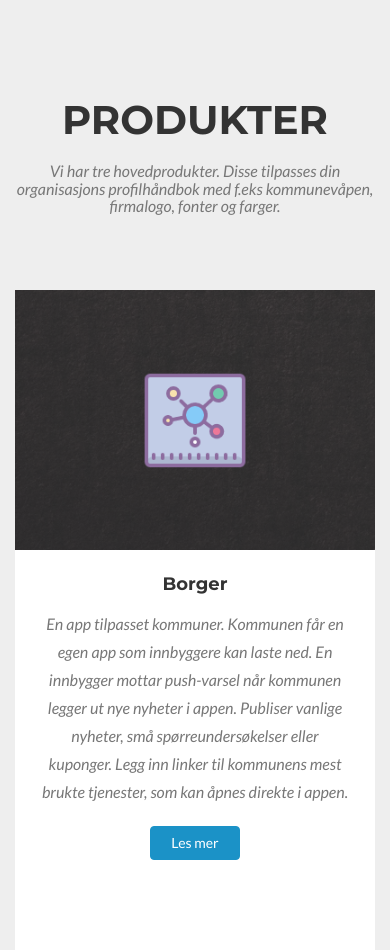
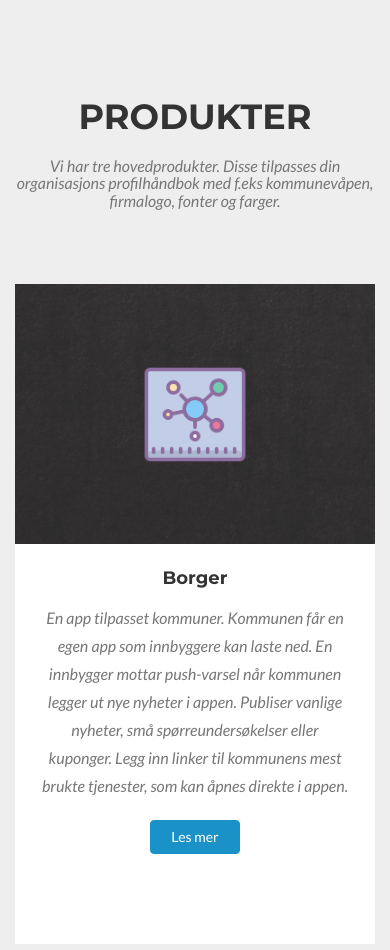
Before and after one commit to iernie/oyvindvol.github.io, a website: page index.html in a window 390 px wide. Shown: the part 846-1796 px from the top of the page. Drawn offline with nearby package versions, Linux system fonts and the light colour scheme; a web font is replaced by a local one.

Commit message:
mobiltilpassing

```diff
--- a/css/styles.css
+++ b/css/styles.css
@@ -160,7 +160,7 @@ video.full {
     width: 40px;
   }
 
-  .section-heading {
+  section h2.section-heading {
     font-size: 35px;
   }
 }
```
